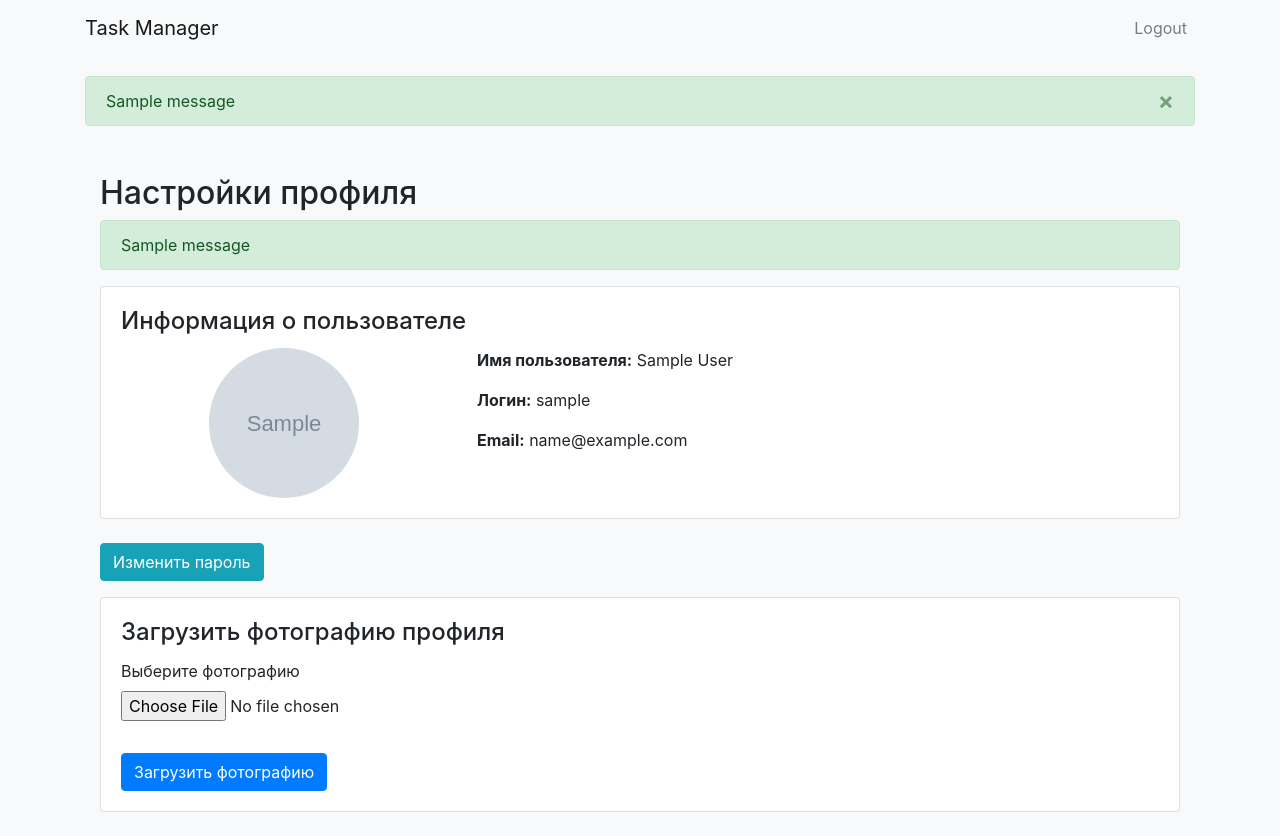
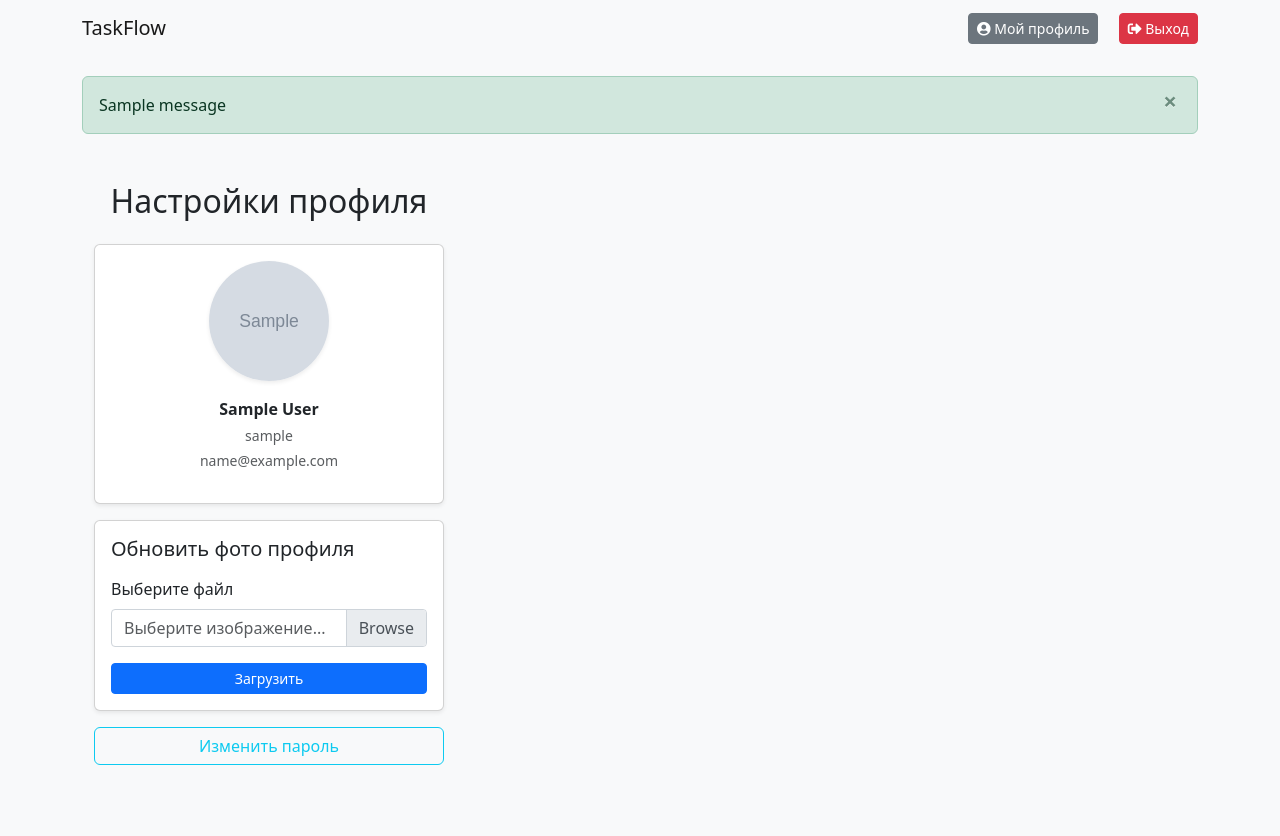
Before and after one commit to IskandarKurbonov/Task-Manager, a Flask app: page /profile_settings in a window 1280 px wide. After the commit the page ends 765 px from the top, so only its background shows below. Run offline with Flask 3, Linux system fonts and the light colour scheme; a user stored in the database is signed in; tables that the repository leaves empty hold one stand-in row (values such as "Sample post"); grey boxes marked "Sample" are stand-in pictures; one stand-in notice (Sample message) is shown; some libraries are stand-ins or nearby versions.

Commit message:
Some refactoring

```diff
--- a/routes.py
+++ b/routes.py
@@ -415,8 +415,17 @@ def change_password():
         new_password = request.form.get('new_password')
         confirm_password = request.form.get('confirm_password')
 
-        # Хэшируем старый пароль для сравнения
+        # Проверяем, что все поля заполнены
+        if not old_password or not new_password or not confirm_password:
+            flash('Все поля обязательны для заполнения.', 'danger')
+            return redirect(url_for('main_routes.change_password'))
+
+        # Хэшируем старый пароль с использованием sha256
         old_password_hash = hashlib.sha256(old_password.encode('utf-8')).hexdigest()
+
+        # Логирование старого пароля
+        print(f"Old password hash (from input): {old_password_hash}")
+        print(f"Stored password hash (in DB): {current_user.password_hash}")
 
         # Проверка старого пароля
         if old_password_hash != current_user.password_hash:
@@ -436,10 +445,11 @@ def change_password():
         # Хэшируем новый пароль
         new_password_hash = hashlib.sha256(new_password.encode('utf-8')).hexdigest()
 
+        # Логирование нового пароля
+        print(f"New password hash (to store): {new_password_hash}")
+
         # Обновляем пароль в базе данных
         current_user.password_hash = new_password_hash
-
-        # Обновляем запись в базе данных
         db.session.commit()
 
         flash('Пароль успешно изменен.', 'success')
--- a/templates/base.html
+++ b/templates/base.html
@@ -3,10 +3,11 @@
 <head>
     <meta charset="UTF-8">
     <meta name="viewport" content="width=device-width, initial-scale=1.0">
-    <title>{% block title %}Task manager{% endblock %}</title>
+    <title>{% block title %}TaskFlow{% endblock %}</title>
     <link rel="stylesheet" href="https://stackpath.bootstrapcdn.com/bootstrap/4.5.2/css/bootstrap.min.css">
     <link rel="stylesheet" href="https://cdnjs.cloudflare.com/ajax/libs/font-awesome/5.15.3/css/all.min.css">
     <link href="https://cdnjs.cloudflare.com/ajax/libs/font-awesome/5.15.4/css/all.min.css" rel="stylesheet">
+    <link href="https://cdn.jsdelivr.net/npm/bootstrap@5.3.0/dist/css/bootstrap.min.css" rel="stylesheet">
 
     <style>
         body {
@@ -23,7 +24,7 @@
 
         <nav class="navbar navbar-expand-lg navbar-light bg-light fixed-top">
             <div class="container">
-                <a class="navbar-brand" href="{{ url_for('main_routes.projects') }}">Task Manager</a>
+                <a class="navbar-brand" href="{{ url_for('main_routes.projects') }}">TaskFlow</a>
                 <button class="navbar-toggler" type="button" data-toggle="collapse" data-target="#navbarNav" aria-controls="navbarNav" aria-expanded="false" aria-label="Toggle navigation">
                     <span class="navbar-toggler-icon"></span>
                 </button>
@@ -31,11 +32,17 @@
                     <ul class="navbar-nav ml-auto">
                         {% if current_user.is_authenticated %}
                             <li class="nav-item">
-                                <a class="nav-link" href="{{ url_for('auth_routes.logout') }}">Logout</a>
+                                <!-- Ссылка на страницу профиля и кнопка для выхода (logout) -->
+                                    <a href="{{ url_for('main_routes.profile_settings') }}" class="btn btn-secondary btn-sm mr-3">
+                                        <i class="fas fa-user-circle"></i> Мой профиль
+                                    </a>
+                                    <a href="{{ url_for('auth_routes.logout') }}" class="btn btn-danger btn-sm">
+                                        <i class="fas fa-sign-out-alt"></i> Выход
+                                    </a>
                             </li>
                         {% else %}
                             <li class="nav-item">
-                                <a class="nav-link" href="{{ url_for('auth_routes.login') }}">Login</a>
+                                <a class="nav-link" href="{{ url_for('auth_routes.login') }}">Вход</a>
                             </li>
                         {% endif %}
                     </ul>
@@ -68,5 +75,7 @@
     <script src="https://code.jquery.com/jquery-3.5.1.slim.min.js"></script>
     <script src="https://cdn.jsdelivr.net/npm/@popperjs/core@2.5.2/dist/umd/popper.min.js"></script>
     <script src="https://stackpath.bootstrapcdn.com/bootstrap/4.5.2/js/bootstrap.min.js"></script>
+    <script src="https://cdn.jsdelivr.net/npm/bootstrap@5.3.0/dist/js/bootstrap.bundle.min.js"></script>
+
 </body>
 </html>
--- a/templates/profile_settings.html
+++ b/templates/profile_settings.html
@@ -1,86 +1,80 @@
 {% extends "base.html" %}
 
 {% block content %}
-<div class="container mt-5">
-    <h2>Настройки профиля</h2>
-
-    <!-- Статус сообщений (flash) -->
-    {% with messages = get_flashed_messages(with_categories=true) %}
-        {% if messages %}
-            <div class="alert-container">
-                {% for category, message in messages %}
-                    <div class="alert alert-{{ category }}">
-                        {{ message }}
-                    </div>
-                {% endfor %}
-            </div>
-        {% endif %}
-    {% endwith %}
+<div class="container mt-5 d-flex justify-content-between">
+    <!-- Карточка профиля слева -->
+    <div class="profile-settings-card" style="width: 350px;">
+        <h2 class="mb-4 text-center">Настройки профиля</h2>
 
         <!-- Профиль пользователя -->
-    <div class="card mb-4">
-        <div class="card-body">
-            <h4 class="card-title">Информация о пользователе</h4>
-            <div class="row">
-                <div class="col-md-4 text-center">
+        <div class="card shadow-sm mb-3">
+            <div class="card-body text-center">
                 {% if user.profile_picture %}
-                        <img src="{{ user.profile_picture }}" alt="Фото профиля" class="rounded-circle" width="150" height="150">
+                    <img src="{{ user.profile_picture }}" alt="Фото профиля" class="rounded-circle shadow-sm mb-3" width="120" height="120">
                 {% else %}
-                        <img src="../static/default_profile_picture.jpg" alt="Фото профиля" class="rounded-circle" width="150" height="150">
+                    <img src="../static/default_profile_picture.jpg" alt="Фото профиля" class="rounded-circle shadow-sm mb-3" width="120" height="120">
                 {% endif %}
-                </div>
-                <div class="col-md-8">
-                    <p><strong>Имя пользователя:</strong> {{ user.full_name }}</p>
-                    <p><strong>Логин:</strong> {{ user.username }}</p>
-                    <p><strong>Email:</strong> {{ user.email }}</p>
-                </div>
-            </div>
+                <p class="mb-1"><strong>{{ user.full_name }}</strong></p>
+                <p class="text-muted small mb-1">{{ user.username }}</p>
+                <p class="text-muted small">{{ user.email }}</p>
             </div>
         </div>
 
-    <!-- Изменение пароля -->
-    <button class="btn btn-info mb-3" type="button" data-toggle="collapse" data-target="#changePasswordForm" aria-expanded="false">
+        <!-- Загрузка фотографии профиля -->
+        <form method="POST" enctype="multipart/form-data" class="card shadow-sm mb-3">
+            <input type="hidden" name="form_type" value="profile_picture">
+            <div class="card-body">
+                <h5 class="card-title mb-3">Обновить фото профиля</h5>
+                <div class="file-input-wrapper mb-3">
+                    <label for="profile_picture" class="form-label d-block">Выберите файл</label>
+                    <div class="custom-file">
+                        <input type="file" class="custom-file-input" id="profile_picture" name="profile_picture" accept="image/*">
+                        <label class="custom-file-label text-muted" for="profile_picture">Выберите изображение...</label>
+                    </div>
+                </div>
+                <button type="submit" class="btn btn-primary w-100 btn-sm">Загрузить</button>
+            </div>
+        </form>
+
+        <!-- Кнопка изменения пароля -->
+        <button class="btn btn-outline-info w-100" type="button" data-bs-toggle="collapse" data-bs-target="#changePasswordForm" aria-expanded="false">
             Изменить пароль
         </button>
+    </div>
+
+    <!-- Форма изменения пароля расположена ниже кнопки -->
+    <div class="change-password-card" style="width: 400px; margin-top: 20px;">
         <div class="collapse" id="changePasswordForm">
-        <form method="POST">
-            <div class="card mb-4">
+            <form method="POST" action="{{ url_for('main_routes.change_password') }}" class="card shadow-sm">
                 <div class="card-body">
-                    <h4 class="card-title">Изменить пароль</h4>
-                    <div class="form-group">
-                        <label for="current_password">Текущий пароль</label>
-                        <input type="password" class="form-control" id="current_password" name="current_password" required>
+                    <h5 class="card-title mb-3">Изменение пароля</h5>
+                    <div class="form-group mb-2">
+                        <label for="current_password" class="form-label small">Текущий пароль</label>
+                        <input type="password" class="form-control form-control-sm" id="current_password" name="old_password" required>
                     </div>
-                    <div class="form-group">
-                        <label for="new_password">Новый пароль</label>
-                        <input type="password" class="form-control" id="new_password" name="new_password" required>
+                    <div class="form-group mb-2">
+                        <label for="new_password" class="form-label small">Новый пароль</label>
+                        <input type="password" class="form-control form-control-sm" id="new_password" name="new_password" required>
                     </div>
-                    <div class="form-group">
-                        <label for="confirm_password">Подтвердите новый пароль</label>
-                        <input type="password" class="form-control" id="confirm_password" name="confirm_password" required>
+                    <div class="form-group mb-3">
+                        <label for="confirm_password" class="form-label small">Подтвердите новый пароль</label>
+                        <input type="password" class="form-control form-control-sm" id="confirm_password" name="confirm_password" required>
                     </div>
-                    <!-- Кнопка для подтверждения изменения пароля -->
-                    <button type="submit" class="btn btn-warning">Изменить пароль</button>
-                </div>
+                    <button type="submit" class="btn btn-warning w-100 btn-sm">Сохранить</button>
                 </div>
             </form>
         </div>
-
-    <!-- Загрузка фотографии профиля -->
-    <form method="POST" enctype="multipart/form-data">
-        <input type="hidden" name="form_type" value="profile_picture">
-        <div class="card mb-4">
-            <div class="card-body">
-                <h4 class="card-title">Загрузить фотографию профиля</h4>
-                <div class="form-group">
-                    <label for="profile_picture">Выберите фотографию</label>
-                    <input type="file" class="form-control-file" id="profile_picture" name="profile_picture" accept="image/*">
     </div>
-                <!-- Кнопка для отправки фотографии на сервер -->
-                <button type="submit" class="btn btn-primary mt-3">Загрузить фотографию</button>
-            </div>
-        </div>
-    </form>
 
 </div>
+
+<script>
+    // Обновление названия файла при выборе
+    document.querySelectorAll('.custom-file-input').forEach(input => {
+        input.addEventListener('change', function () {
+            const fileName = this.files[0]?.name || "Выберите изображение...";
+            this.nextElementSibling.textContent = fileName;
+        });
+    });
+</script>
 {% endblock %}
```
Also changed, not shown: templates/project_details.html (+39 -30 lines), templates/projects.html (+53 -19 lines), static/users_profile/5/photo_2022-12-23_20-10-40.jpg (added), static/users_profile/5/rounded_photo_2022-12-23_20-10-40.jpg (added), static/users_profile/6/photo_2024-01-07_17-08-07.jpg (added), static/users_profile/6/rounded_photo_2024-01-07_17-08-07.jpg (added). Lines whose indentation alone changed are shown as unchanged.
